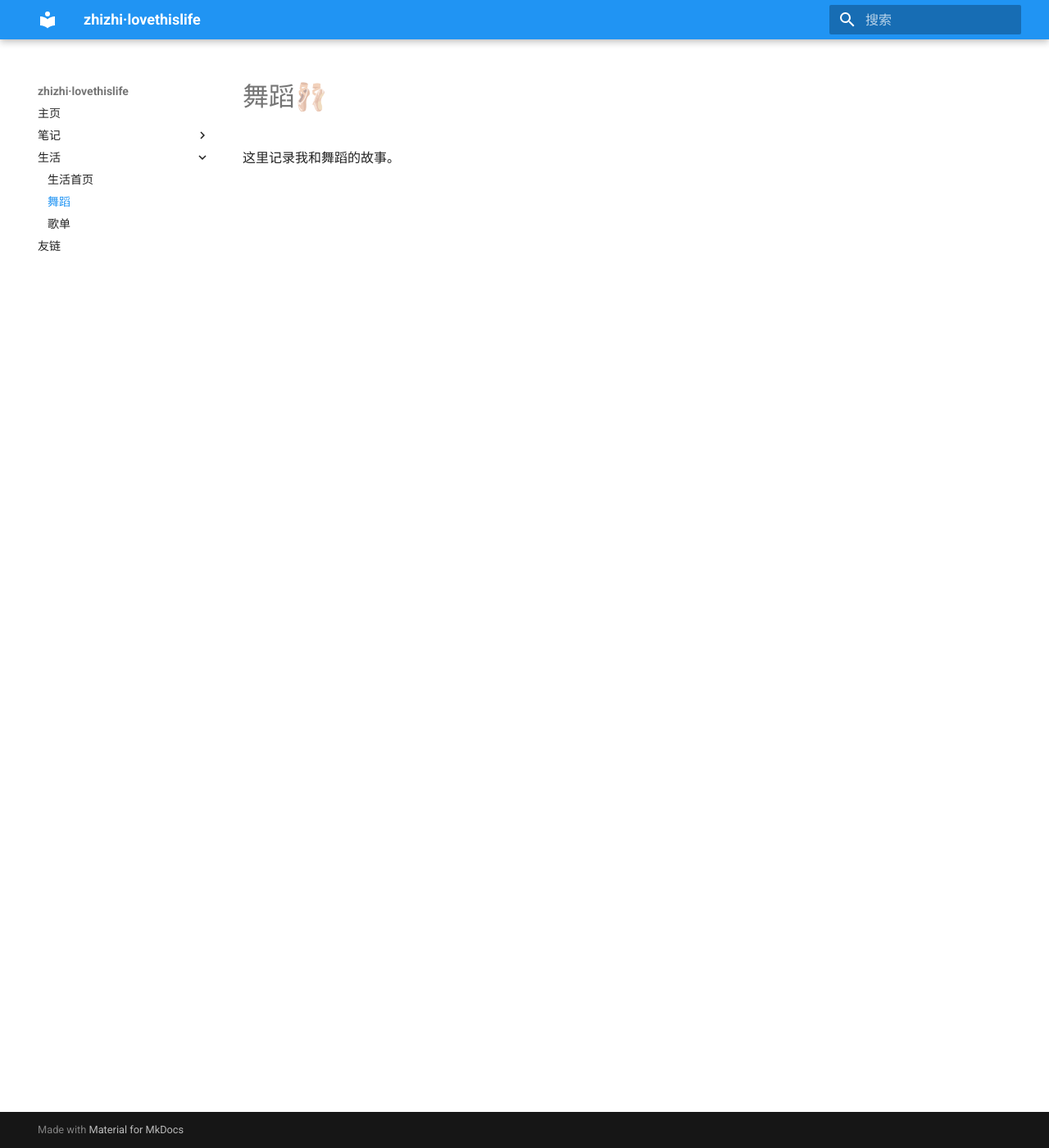
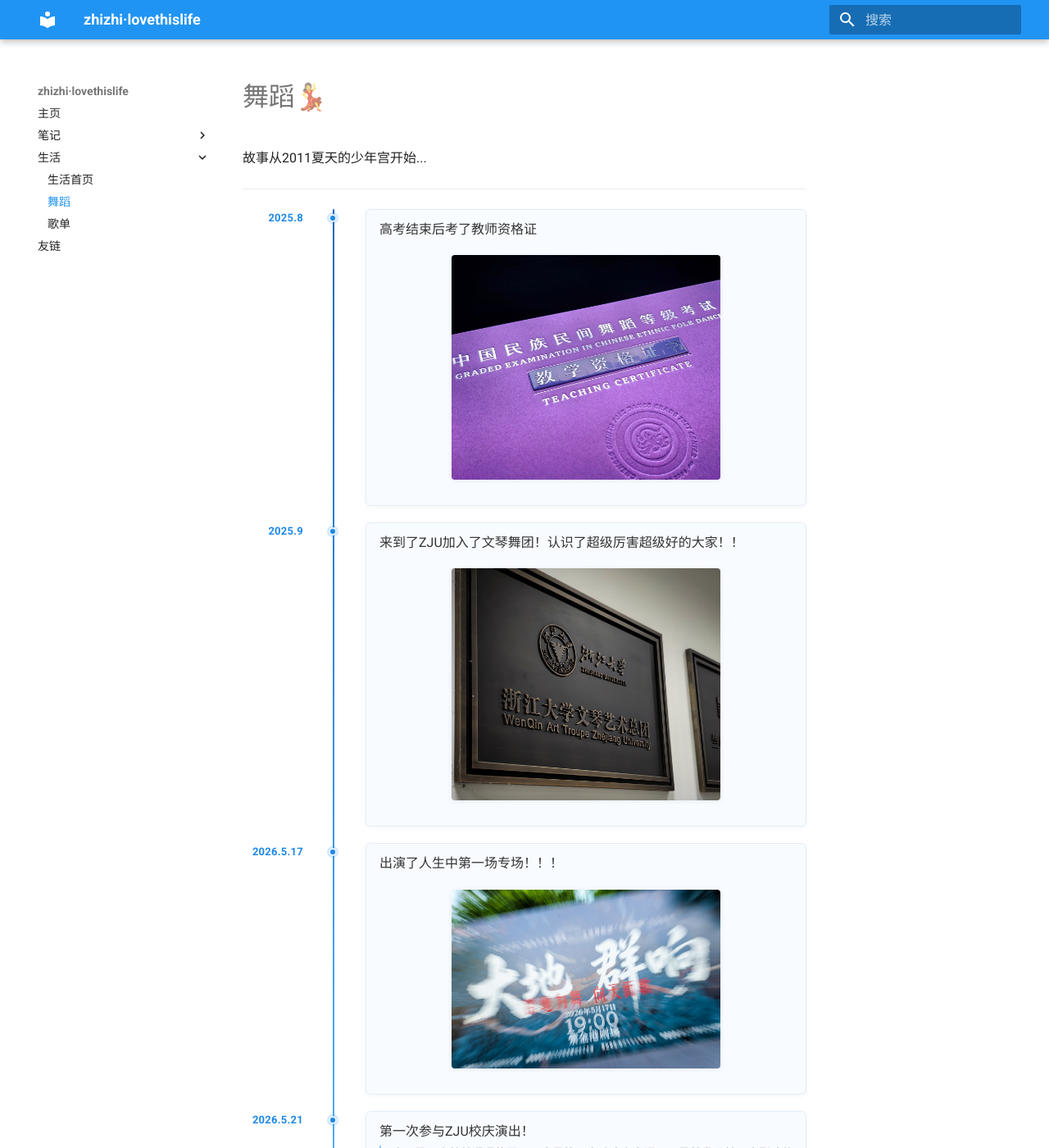
Before and after one commit to Zhi1Pan/Zhi1Pan.github.io, an MkDocs documentation site: the page built from docs/life/dance/index.md, in a window 1280 px wide and 1400 px high. Shown: the whole window at 82% size. Built offline with MkDocs 1.6.1 and Material for MkDocs 9.7.7, drawn with Linux system fonts in a browser that asks for light colours; some of the changed text lies outside the part shown.

Commit message:
舞蹈页面添加时间轴内容

```diff
--- a/docs/life/dance/index.md
+++ b/docs/life/dance/index.md
@@ -1,3 +1,66 @@
-# 舞蹈🩰
+# 舞蹈💃
 
-这里记录我和舞蹈的故事。
+故事从2011夏天的少年宫开始...
+
+---
+
+<div class="dance-timeline" markdown="0">
+
+<div class="tl-entry">
+  <div class="tl-date">2025.8</div>
+  <div class="tl-dot"></div>
+  <div class="tl-card">
+    <div class="tl-text">高考结束后考了教师资格证</div>
+    <div class="tl-img">
+      <img src="../../assets/images/dance/image1.jpeg" loading="lazy">
+    </div>
+  </div>
+</div>
+
+<div class="tl-entry">
+  <div class="tl-date">2025.9</div>
+  <div class="tl-dot"></div>
+  <div class="tl-card">
+    <div class="tl-text">来到了ZJU加入了文琴舞团！认识了超级厉害超级好的大家！！</div>
+    <div class="tl-img">
+      <img src="../../assets/images/dance/image2.jpeg" loading="lazy">
+    </div>
+  </div>
+</div>
+
+<div class="tl-entry">
+  <div class="tl-date">2026.5.17</div>
+  <div class="tl-dot"></div>
+  <div class="tl-card">
+    <div class="tl-text">出演了人生中第一场专场！！！</div>
+    <div class="tl-img">
+      <img src="../../assets/images/dance/image3.jpeg" loading="lazy">
+    </div>
+  </div>
+</div>
+
+<div class="tl-entry">
+  <div class="tl-date">2026.5.21</div>
+  <div class="tl-dot"></div>
+  <div class="tl-card">
+    <div class="tl-text">第一次参与ZJU校庆演出！</div>
+    <div class="tl-quote">这天是一个普普通通的周四，也是第一次旷这么多课。。。虽然发现并不会影响什么哈哈哈哈</div>
+    <div class="tl-img">
+      <img src="../../assets/images/dance/image4.jpeg" loading="lazy">
+    </div>
+  </div>
+</div>
+
+<div class="tl-entry">
+  <div class="tl-date">2026.5.23</div>
+  <div class="tl-dot"></div>
+  <div class="tl-card">
+    <div class="tl-text">来舟山校区演出啦！</div>
+    <div class="tl-quote">竟然在七天内演了三场！虽然只在一个剧目里跳了小小的一个角落，但还是很高兴！结束的时候竟然也很不舍</div>
+    <div class="tl-img">
+      <img src="../../assets/images/dance/image5.jpeg" loading="lazy">
+    </div>
+  </div>
+</div>
+
+</div>
--- a/docs/stylesheets/extra.css
+++ b/docs/stylesheets/extra.css
@@ -97,3 +97,104 @@ html {
   scrollbar-width: thin;
   scrollbar-color: #64b5f6 transparent;
 }
+
+/* 舞蹈页面时间轴 */
+.dance-timeline {
+  position: relative;
+  margin: 1.2rem 0;
+  padding: 0;
+}
+
+.dance-timeline::before {
+  content: '';
+  position: absolute;
+  left: 5.5rem;
+  top: 0;
+  bottom: 0;
+  width: 2px;
+  background: linear-gradient(180deg, #1565c0, #42a5f5, #90caf9);
+  border-radius: 2px;
+}
+
+.tl-entry {
+  position: relative;
+  display: flex;
+  align-items: flex-start;
+  margin-bottom: 1rem;
+}
+
+.tl-entry:last-child {
+  margin-bottom: 0;
+}
+
+.tl-date {
+  width: 5.5rem;
+  text-align: right;
+  padding-right: 1.8rem;
+  font-size: 0.65rem;
+  color: #1e88e5;
+  font-weight: 600;
+  letter-spacing: 0.02em;
+  line-height: 1.4;
+  flex-shrink: 0;
+  white-space: nowrap;
+  margin-top: 0.1rem;
+}
+
+.tl-dot {
+  position: absolute;
+  left: 5.5rem;
+  top: 0.3rem;
+  width: 10px;
+  height: 10px;
+  background: #1e88e5;
+  border: 2px solid #e3f2fd;
+  border-radius: 50%;
+  z-index: 1;
+  transform: translateX(-50%);
+  box-shadow: 0 0 0 2px rgba(30, 136, 229, 0.2);
+}
+
+.tl-card {
+  margin-left: 2rem;
+  background: #f8fbff;
+  border: 1px solid #e3edf7;
+  border-radius: 6px;
+  padding: 0.6rem 0.8rem;
+  box-shadow: 0 1px 6px rgba(0, 0, 0, 0.04);
+  flex: 1;
+  transition: transform 0.2s ease, box-shadow 0.2s ease;
+}
+
+.tl-card:hover {
+  transform: scale(1.03);
+  box-shadow: 0 3px 14px rgba(0, 0, 0, 0.1);
+}
+
+.tl-text {
+  font-size: 0.8rem;
+  color: #333;
+  line-height: 1.5;
+  font-weight: 500;
+}
+
+.tl-quote {
+  margin-top: 0.25rem;
+  padding-left: 0.5rem;
+  border-left: 2px solid #90caf9;
+  color: #888;
+  font-size: 0.7rem;
+  font-style: italic;
+  line-height: 1.4;
+}
+
+.tl-img {
+  margin-top: 0.5rem;
+}
+
+.tl-img img {
+  display: block;
+  max-width: 65%;
+  border-radius: 4px;
+  box-shadow: 0 1px 6px rgba(0, 0, 0, 0.08);
+}
```
Also changed, not shown: docs/assets/images/dance/image1.jpeg (added), docs/assets/images/dance/image2.jpeg (added), docs/assets/images/dance/image3.jpeg (added), docs/assets/images/dance/image4.jpeg (added), docs/assets/images/dance/image5.jpeg (added).
